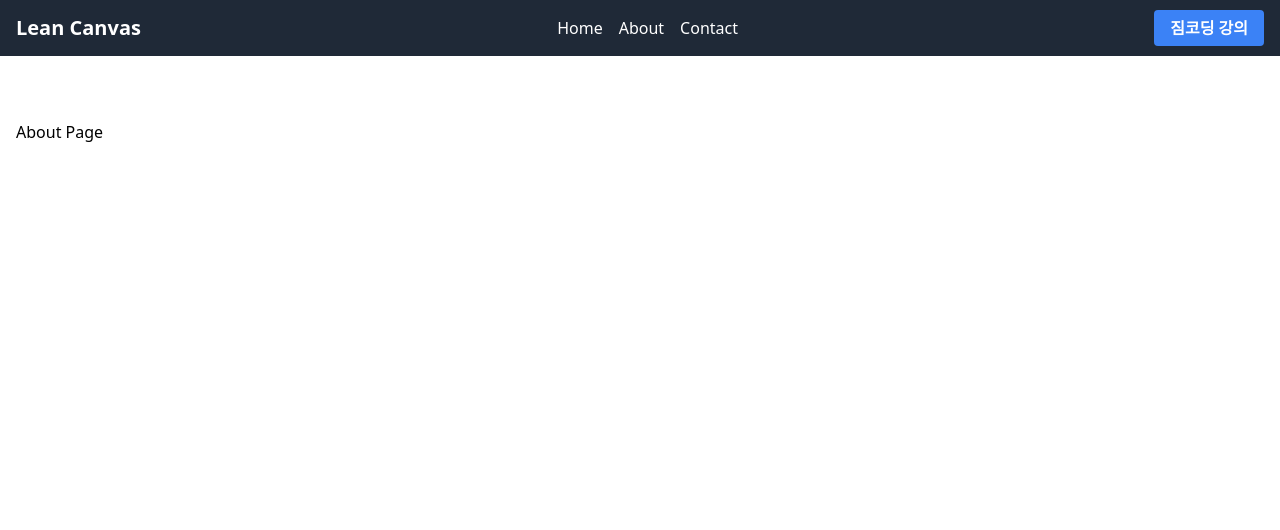
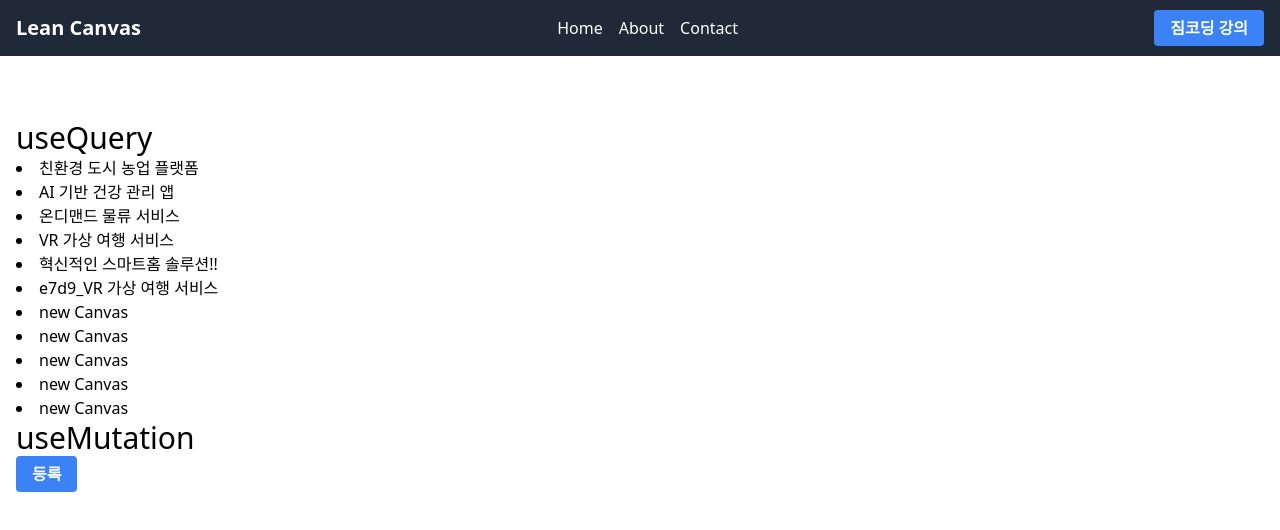
Before and after one commit to yongjinjung/learn-canvas-react, a React (Vite) app: page /about in a window 1280 px wide. Shown: the top 530 px of the page. Built offline with nearby package versions, Linux system fonts and the light colour scheme; data requests are answered from the project's data file.

Commit message:
React Query

```diff
--- a/data/db.json
+++ b/data/db.json
@@ -252,6 +252,26 @@
       "lastDay": "2024-11-10 17:18:21",
       "tag": "신규",
       "id": 6
+    },
+    {
+      "title": "new Canvas",
+      "id": 7
+    },
+    {
+      "title": "new Canvas",
+      "id": 8
+    },
+    {
+      "title": "new Canvas",
+      "id": 9
+    },
+    {
+      "title": "new Canvas",
+      "id": 10
+    },
+    {
+      "title": "new Canvas",
+      "id": 11
     }
   ]
 }
--- a/package.json
+++ b/package.json
@@ -13,6 +13,7 @@
     "db": "json-server data/db.json -p 8000"
   },
   "dependencies": {
+    "@tanstack/react-query": "^5.59.20",
     "axios": "^1.7.7",
     "dayjs": "^1.11.13",
     "json-server": "^0.17.4",
--- a/src/main.jsx
+++ b/src/main.jsx
@@ -1,6 +1,7 @@
 import { StrictMode } from 'react';
 import { createRoot } from 'react-dom/client';
 import { createBrowserRouter, RouterProvider } from 'react-router-dom';
+import { QueryClient, QueryClientProvider } from '@tanstack/react-query';
 import './index.css';
 
 import App from './App';
@@ -10,6 +11,7 @@
 import ErrorPage from './pages/ErrorPage';
 import CanvasDetail from './pages/CanvasDetail';
 
+const queryClient = new QueryClient();
 const router = createBrowserRouter([
   {
     path: '/',
@@ -38,6 +40,8 @@
 
 createRoot(document.getElementById('root')).render(
   <StrictMode>
-    <RouterProvider router={router} />
+    <QueryClientProvider client={queryClient}>
+      <RouterProvider router={router} />
+    </QueryClientProvider>
   </StrictMode>,
 );
--- a/src/pages/About.jsx
+++ b/src/pages/About.jsx
@@ -1,3 +1,39 @@
+import { useMutation, useQuery, useQueryClient } from '@tanstack/react-query';
+import axios from 'axios';
+import Button from '../components/Button';
+
 export default function About() {
-  return <div>About Page</div>;
+  const queryClient = useQueryClient();
+
+  const { isLoading, error, data } = useQuery({
+    queryKey: ['canvases'],
+    queryFn: () =>
+      axios.get('http://localhost:8000/canvases').then(res => res.data),
+    initialData: [],
+  });
+
+  const { mutate: createNewCanvas, isLoading: isLoadingCreate } = useMutation({
+    mutationFn: newCanvas =>
+      axios.post('http://localhost:8000/canvases', newCanvas),
+    onSuccess: () => {
+      queryClient.invalidateQueries(['canvases']);
+    },
+  });
+
+  const handleCreate = () => {
+    createNewCanvas({ title: 'new Canvas' });
+  };
+  return (
+    <div>
+      <h2 className="text-3xl">useQuery</h2>
+      {isLoading && <p>...Loading</p>}
+      {error && <p className="text-red-700">{error.message}</p>}
+      {data.map(item => (
+        <li key={item.id}>{item.title}</li>
+      ))}
+      <h2 className="text-3xl">useMutation</h2>
+      {isLoadingCreate && <p>...Loading</p>}
+      <Button onClick={handleCreate}>등록</Button>
+    </div>
+  );
 }
```
Also changed, not shown: 1 other file (tests, documents, lock files or other folders).
